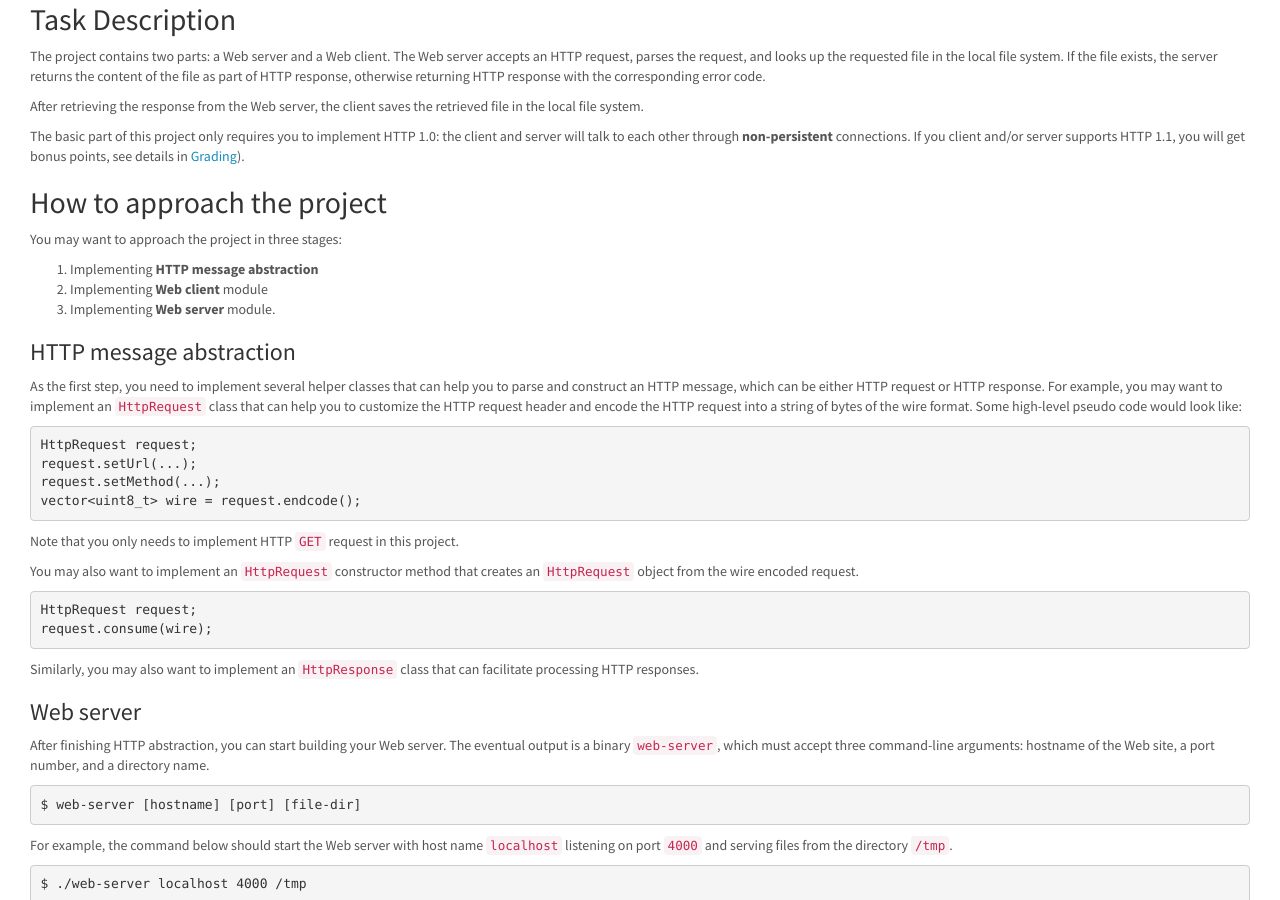
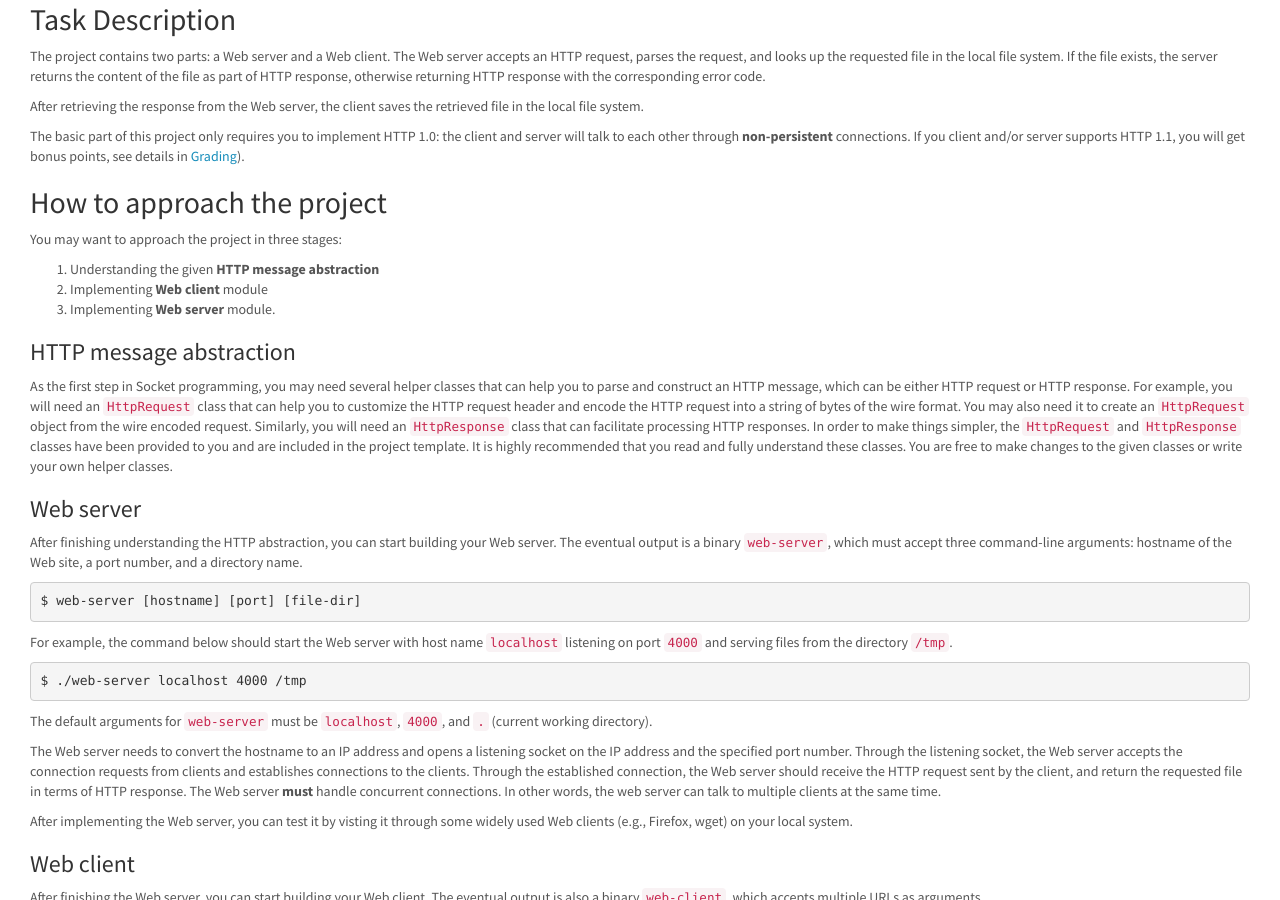
Before and after one commit to manikamittal/cs118-fall16, a Jekyll site: the page built from project-1.md, in a window 1280 px wide and 900 px high, scrolled down 756 px. Built offline with Jekyll 4.4.1, drawn with Linux system fonts in a browser that asks for light colours.

Commit message:
Minor changes to Project 1 Description: Http Abstraction

```diff
--- a/project-1.md
+++ b/project-1.md
@@ -38,32 +38,26 @@ If you client and/or server supports HTTP 1.1, you will get bonus points, see de
 
 You may want to approach the project in three stages:
 
-1. Implementing **HTTP message abstraction**
+1. Understanding the given **HTTP message abstraction**
 2. Implementing **Web client** module
 3. Implementing **Web server** module.
 
 ### HTTP message abstraction
 
-As the first step, you need to implement several helper classes that can help you to parse and construct an HTTP message, which can be either HTTP request or HTTP response.
-For example, you may want to implement an `HttpRequest` class that can help you to customize the HTTP request header and encode the HTTP request into a string of bytes of the wire format.  Some high-level pseudo code would look like:
-
-    HttpRequest request;
-    request.setUrl(...);
-    request.setMethod(...);
-    vector<uint8_t> wire = request.endcode();
-
-Note that you only needs to implement HTTP `GET` request in this project.
-
-You may also want to implement an `HttpRequest` constructor method that creates an `HttpRequest` object from the wire encoded request.
-
-    HttpRequest request;
-    request.consume(wire);
-
-Similarly, you may also want to implement an `HttpResponse` class that can facilitate processing HTTP responses.
+As the first step in Socket programming, you may need several helper classes that can help you to parse and construct an HTTP message, which can be either HTTP request or HTTP response.
+For example, you will need an `HttpRequest` class that can help you to
+customize the HTTP request header and encode the HTTP request into a string of bytes of the wire format. You may also need it to create an
+`HttpRequest` object from the wire encoded request. Similarly, you
+will need an `HttpResponse` class that can facilitate processing HTTP
+responses. In order to make things simpler, the `HttpRequest` and
+`HttpResponse` classes have been provided to you and are included in the
+project template. It is highly recommended that you read and fully
+understand these classes. You are free to make changes to the given
+classes or write your own helper classes.
 
 ### Web server
 
-After finishing HTTP abstraction, you can start building your Web server.
+After finishing understanding the HTTP abstraction, you can start building your Web server.
 The eventual output is a binary `web-server`, which must accept three command-line arguments: hostname of the Web site, a port number, and a directory name.
 
     $ web-server [hostname] [port] [file-dir]
```
